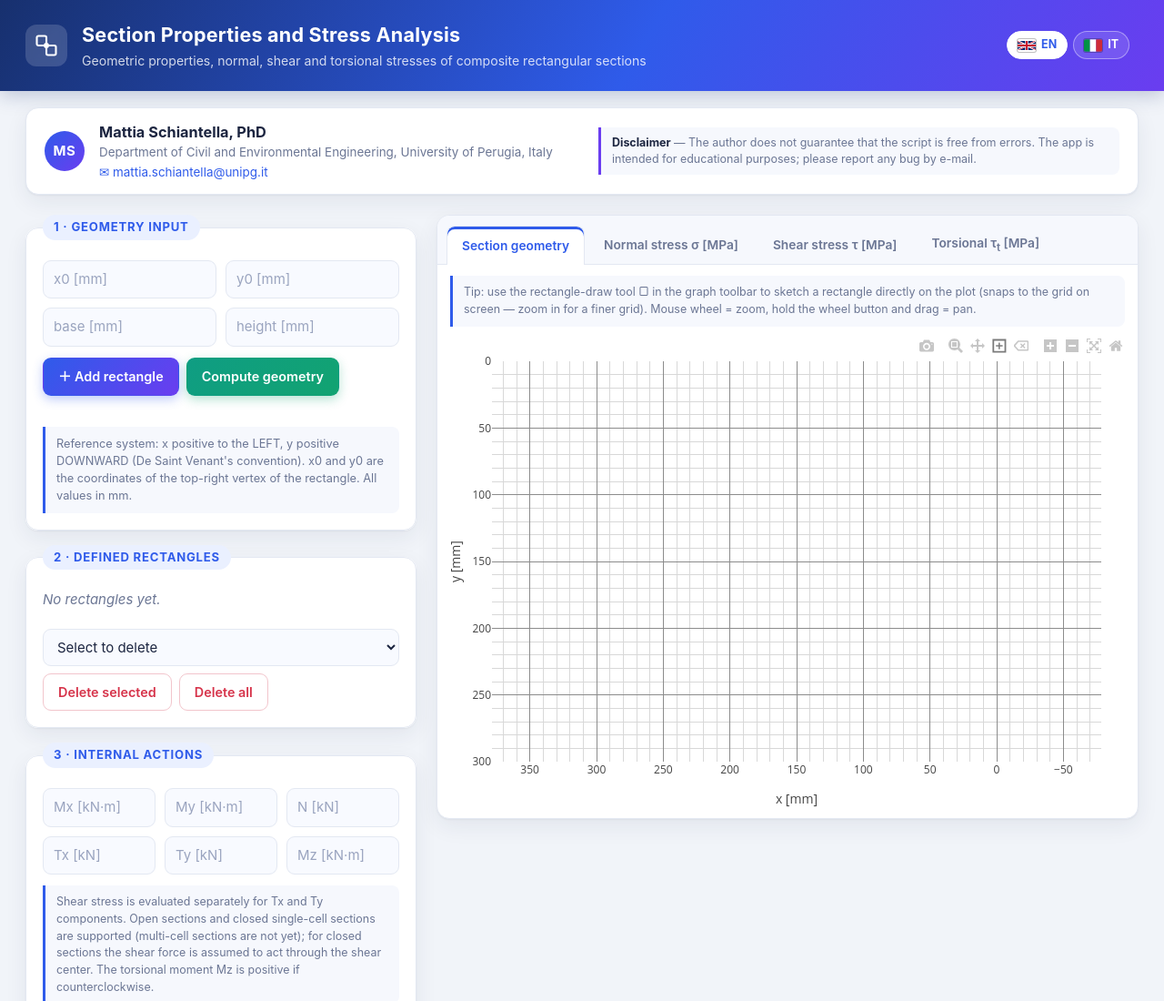
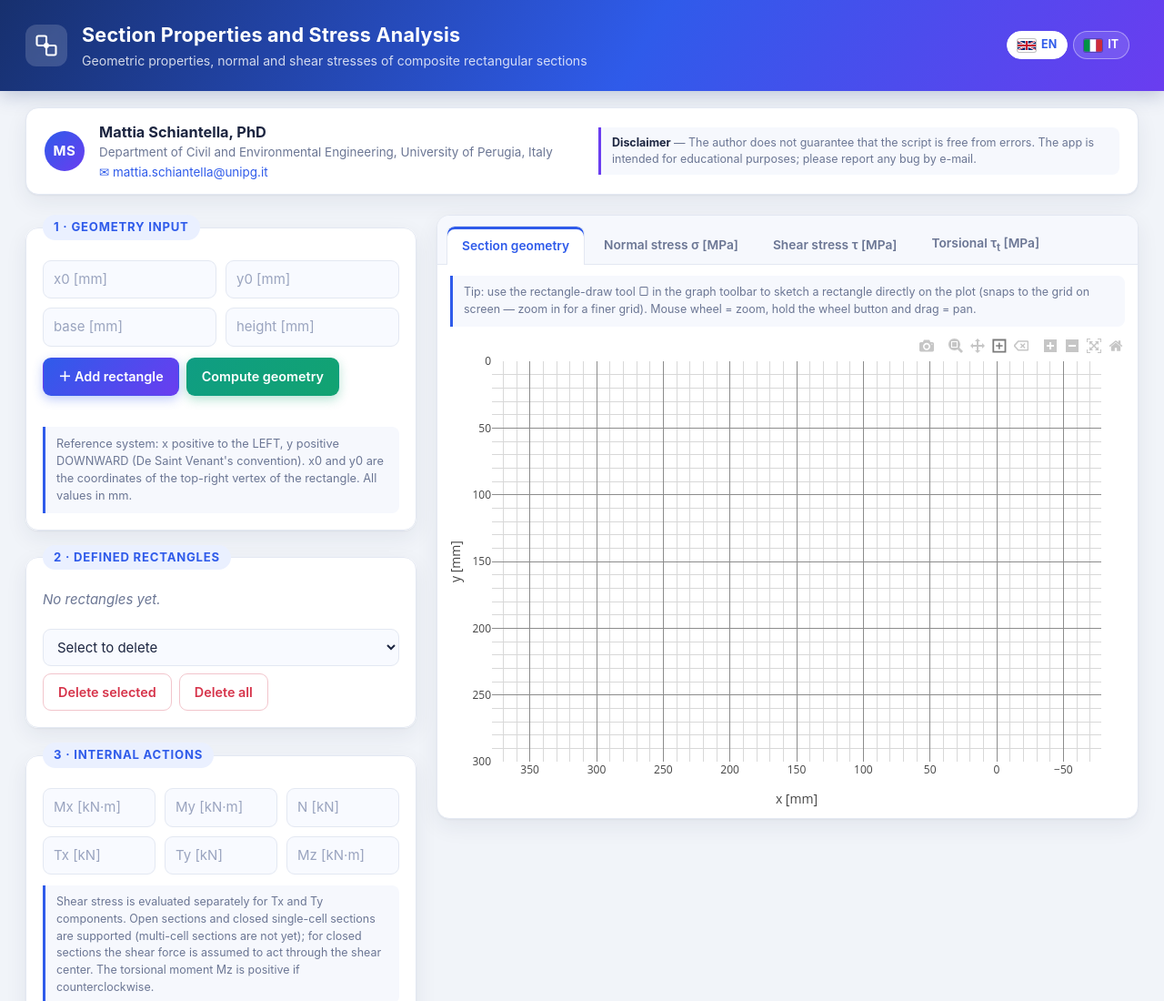
Before and after one commit to mattiaschiantella/section-analyzer, a plain HTML site: page index.html in a window 1280 px wide. Shown: the top 1100 px of the page at 91% size. Drawn offline with nearby package versions, Linux system fonts and the light colour scheme.

Commit message:
Add files via upload

```diff
--- a/index.html
+++ b/index.html
@@ -286,7 +286,7 @@
     </div>
     <div>
       <h1>Section Properties and Stress Analysis</h1>
-      <p><span class="lang-en">Geometric properties, normal, shear and torsional stresses of composite rectangular sections</span><span class="lang-it">Caratteristiche geometriche, tensioni normali, tangenziali e da torsione di sezioni composte da rettangoli</span></p>
+      <p><span class="lang-en">Geometric properties, normal and shear stresses of composite rectangular sections</span><span class="lang-it">Caratteristiche geometriche, tensioni normali e tangenziali di sezioni composte da rettangoli</span></p>
     </div>
     <div class="spacer"></div>
     <div class="langsw" role="group" aria-label="Language / Lingua">
```
